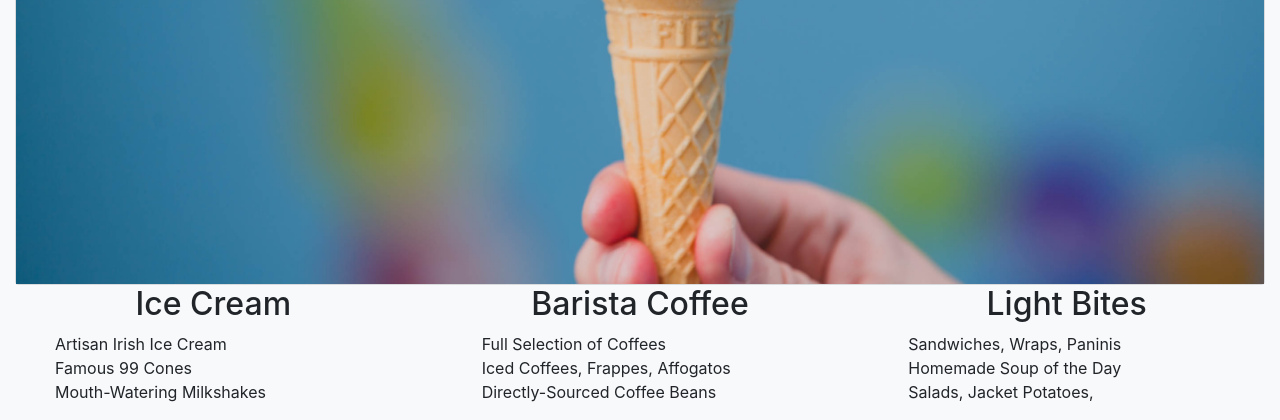
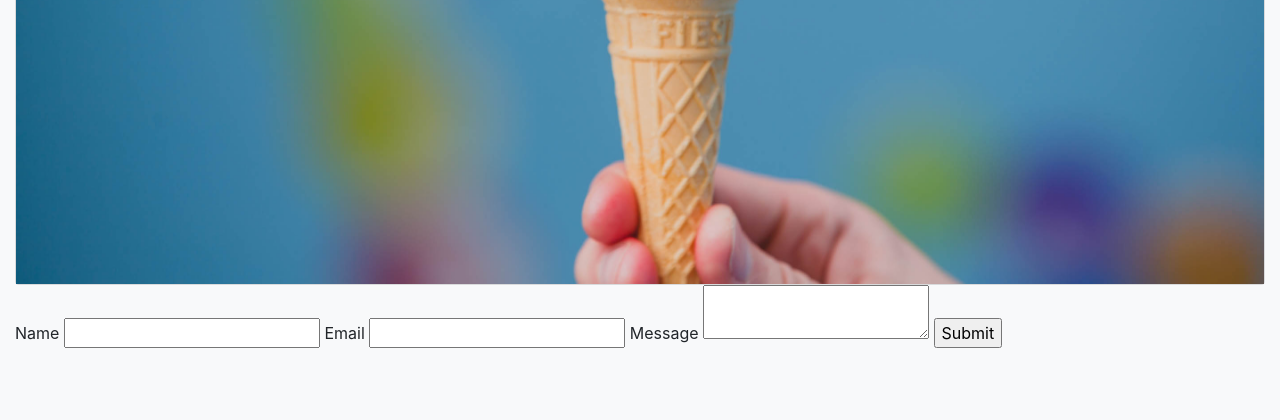
Before and after one commit to thomasgrogan95/grogans_cafe, a Flask app: page / in a window 1280 px wide. Shown: the part 2402-2822 px from the top of the page. After the commit the page ends 2750 px from the top, so only its background shows below. Run offline with Flask 2, Linux system fonts and the light colour scheme; some libraries are stand-ins or nearby versions.

Commit message:
New commit 26 01 23

```diff
--- a/app/main.py
+++ b/app/main.py
@@ -1,6 +1,20 @@
-from flask import Flask, render_template, url_for
+from flask import Flask, render_template, url_for, request, make_response
+
+from werkzeug.datastructures import ImmutableMultiDict
+
+import smtplib
+
+from email.mime.multipart import MIMEMultipart
+
+from email.mime.text import MIMEText
 
 app = Flask(__name__)
+
+HOST_NAME = "localhost"
+HOST_PORT = 80
+MAIL_FROM = "sys@site.com"
+MAIL_TO = "thomasgrogan95@gmail.com"
+MAIL_SUBJECT = "Contact Form"
 
 @app.route('/')
 def home():
@@ -8,5 +22,31 @@ def home():
     returnData['Title'] = "Grogan's Café and Ice Cream Parlour"
     return render_template('index.html', **returnData)
 
+# (C3) SEND CONTACT FORM
+@app.route("/send", methods=["POST"])
+def foo():
+  # EMAIL HEADERS
+  mail = MIMEMultipart("alternative")
+  mail["Subject"] = MAIL_SUBJECT
+  mail["From"] = MAIL_FROM
+  mail["To"] = MAIL_TO
+
+  # EMAIL BODY (BOOKING DATA)
+  data = dict(request.form)
+  msg = "<html><head></head><body>"
+  for key, value in data.items():
+    msg += key + " : " + value + "<br>"
+    msg += "</body></html>"
+    mail.attach(MIMEText(msg, "html"))
+
+  # SEND MAIL
+  mailer = smtplib.SMTP("localhost")
+  mailer.sendmail(MAIL_FROM, MAIL_TO, mail.as_string())
+  mailer.quit()
+
+  # HTTP RESPONSE
+  res = make_response("OK", 200)
+  return res
+
 if __name__ == "__main__":
-    app.run(debug=True)
+    app.run(HOST_NAME, HOST_PORT, debug=True)
--- a/app/templates/index.html
+++ b/app/templates/index.html
@@ -1,6 +1,7 @@
 <!DOCTYPE html>
 <html lang='en'>
     <head>
+
         <title>
             {{ Title }}
         </title>
@@ -27,7 +28,7 @@
                     <a class="nav-link" href="#about">About</a>
                     </li>
                     <li class="nav-item">
-                    <a class="nav-link" href="#">Gallery</a>
+                    <a class="nav-link" href="#second_row">Gallery</a>
                     </li>
                     <li class="nav-item">
                     <a class="nav-link" href="#">Contact Us!</a>
@@ -98,7 +99,7 @@
                 <img src="/static/images/99.jpg" class="card-img-top" alt="99 ice cream cone">
               </div>
 
-            <div class="row">
+            <!-- <div class="row">
                 <div class="col-md-4">
                     <h2>Ice Cream</h2>
                     <ul>
@@ -123,8 +124,19 @@
                         <li>Salads, Jacket Potatoes,  </li>
                     </ul>
                 </div>
-            </div>
+            </div> -->
+            <form id="contactForm" onsubmit="return send();">
+                <label for="name">Name</label>
+                <input type="text" name="Name" required>
 
+                <label for="email">Email</label>
+                <input type="email" name="Email" required>
+
+                <label for="message">Message</label>
+                <textarea name="Message" required></textarea>
+
+                <input type="submit" value="Submit" id="contactGo">
+              </form>
         </div>
 
         <script src="https://code.jquery.com/jquery-3.5.1.slim.min.js" integrity="sha384-DfXdz2htPH0lsSSs5nCTpuj/zy4C+OGpamoFVy38MVBnE+IbbVYUew+OrCXaRkfj" crossorigin="anonymous"></script>
```
Also changed, not shown: app/static/js/S1B_contact.js (added, +23 -0 lines).
